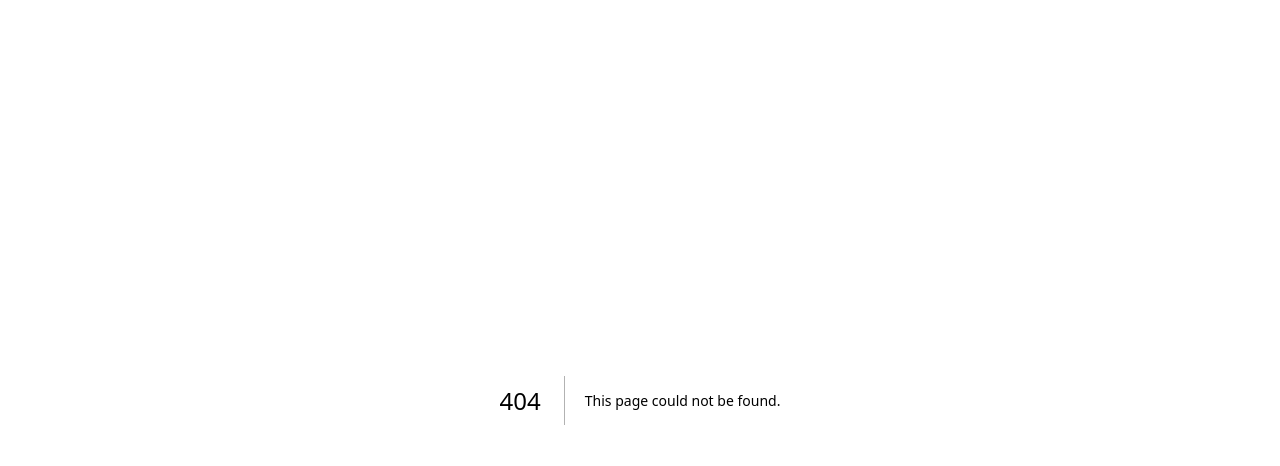
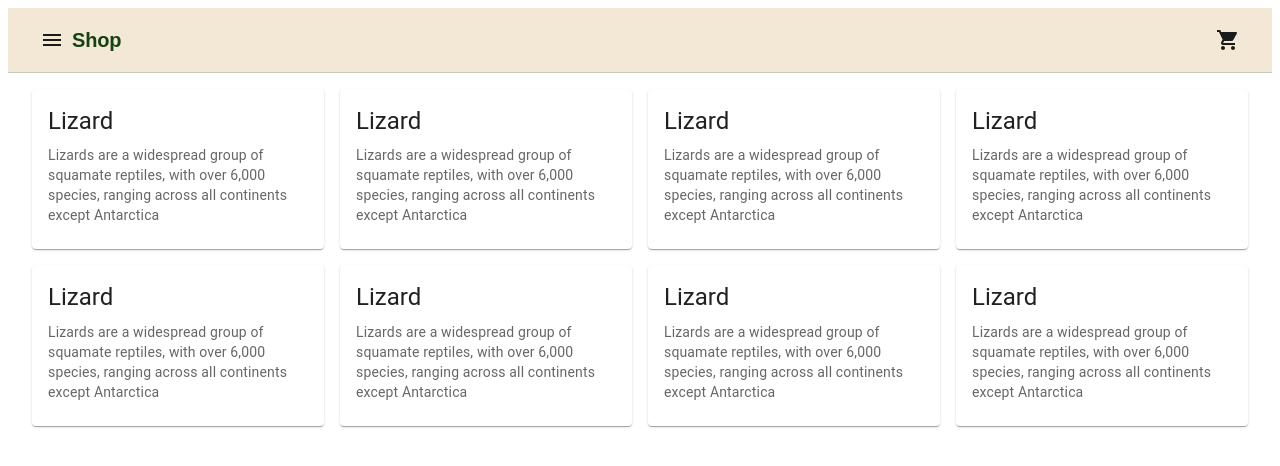
Before and after one commit to dylanp1212/kit_grail, a Next.js app in the folder App/Shopper/: page /listings in a window 1280 px wide. Before the commit this address had no page. Shown: the top 466 px of the page. Built offline with nearby package versions, Linux system fonts and the light colour scheme.

Commit message:
bootstrap shopper app and add components from spike in lisitings

```diff
--- /dev/null
+++ b/App/Shopper/src/app/listings/DrawerButton.tsx
@@ -0,0 +1,26 @@
+'use client'
+
+import { useState } from 'react'
+import Drawer from '@mui/material/Drawer'
+import IconButton from '@mui/material/IconButton'
+import MenuIcon from '@mui/icons-material/Menu'
+import DrawerList from './DrawerList'
+
+export default function DrawerButton() {
+  const [open, setOpen] = useState(false)
+
+  return (
+    <>
+      <IconButton onClick={() => { setOpen(true); }} sx={{ color: '#1a1c1a' }}>
+        <MenuIcon />
+      </IconButton>
+      <Drawer
+        open={open}
+        onClose={() => { setOpen(false); }}
+        slotProps={{ paper: { sx: { bgcolor: '#f4f4f0', width: 250 } } }}
+      >
+        <DrawerList />
+      </Drawer>
+    </>
+  )
+}
--- /dev/null
+++ b/App/Shopper/src/app/listings/DrawerList.tsx
@@ -0,0 +1,57 @@
+import Box from '@mui/material/Box';
+import Divider from '@mui/material/Divider';
+import List from '@mui/material/List';
+import ListItemButton from '@mui/material/ListItemButton';
+import ListItemIcon from '@mui/material/ListItemIcon';
+import ListItemText from '@mui/material/ListItemText';
+import StorefrontIcon from '@mui/icons-material/Storefront';
+import FavoriteIcon from '@mui/icons-material/Favorite';
+import ReceiptLongIcon from '@mui/icons-material/ReceiptLong';
+import PersonIcon from '@mui/icons-material/Person';
+import LocalOfferIcon from '@mui/icons-material/LocalOffer';
+import HelpIcon from '@mui/icons-material/Help';
+import SignoutButton from './SignoutButton';
+import ProfileCard from './ProfileCard';
+
+const iconSx = { color: '#42493e', minWidth: 40 };
+const btnSx = { borderRadius: '4px', '&:hover': { bgcolor: '#eeeeea' } };
+const textSlotProps = { primary: { sx: { fontFamily: '"Work Sans", sans-serif', color: '#1a1c1a', fontSize: '0.9375rem' } } };
+
+export default function DrawerList() {
+  return (
+    <Box sx={{ width: 250 }} role="presentation">
+      <ProfileCard />
+      <List sx={{ p: 1 }}>
+        <ListItemButton sx={btnSx}>
+          <ListItemIcon sx={iconSx}><StorefrontIcon /></ListItemIcon>
+          <ListItemText primary="Shop" slotProps={textSlotProps} />
+        </ListItemButton>
+        <ListItemButton sx={btnSx}>
+          <ListItemIcon sx={iconSx}><FavoriteIcon /></ListItemIcon>
+          <ListItemText primary="Wishlist" slotProps={textSlotProps} />
+        </ListItemButton>
+        <ListItemButton sx={btnSx}>
+          <ListItemIcon sx={iconSx}><ReceiptLongIcon /></ListItemIcon>
+          <ListItemText primary="My Orders" slotProps={textSlotProps} />
+        </ListItemButton>
+        <ListItemButton sx={btnSx}>
+          <ListItemIcon sx={iconSx}><PersonIcon /></ListItemIcon>
+          <ListItemText primary="Profile" slotProps={textSlotProps} />
+        </ListItemButton>
+        <Divider sx={{ my: 1, borderColor: '#c2c9bb' }} />
+        <ListItemButton sx={btnSx}>
+          <ListItemIcon sx={iconSx}><LocalOfferIcon /></ListItemIcon>
+          <ListItemText primary="Offers Made" slotProps={textSlotProps} />
+        </ListItemButton>
+        <ListItemButton sx={btnSx}>
+          <ListItemIcon sx={iconSx}><HelpIcon /></ListItemIcon>
+          <ListItemText primary="Help and Support" slotProps={textSlotProps} />
+        </ListItemButton>
+        <Divider sx={{ my: 2, visibility: 'hidden' }} />
+        <Box sx={{ display: 'flex', justifyContent: 'center' }}>
+          <SignoutButton />
+        </Box>
+      </List>
+    </Box>
+  );
+}
--- /dev/null
+++ b/App/Shopper/src/app/listings/ItemList.tsx
@@ -0,0 +1,47 @@
+import { Box, Card, CardContent, Typography } from '@mui/material';
+
+const items = [
+  { title: 'Lizard', description: 'Lizards are a widespread group of squamate reptiles, with over 6,000 species, ranging across all continents except Antarctica' },
+  { title: 'Lizard', description: 'Lizards are a widespread group of squamate reptiles, with over 6,000 species, ranging across all continents except Antarctica' },
+  { title: 'Lizard', description: 'Lizards are a widespread group of squamate reptiles, with over 6,000 species, ranging across all continents except Antarctica' },
+  { title: 'Lizard', description: 'Lizards are a widespread group of squamate reptiles, with over 6,000 species, ranging across all continents except Antarctica' },
+  { title: 'Lizard', description: 'Lizards are a widespread group of squamate reptiles, with over 6,000 species, ranging across all continents except Antarctica' },
+  { title: 'Lizard', description: 'Lizards are a widespread group of squamate reptiles, with over 6,000 species, ranging across all continents except Antarctica' },
+  { title: 'Lizard', description: 'Lizards are a widespread group of squamate reptiles, with over 6,000 species, ranging across all continents except Antarctica' },
+  { title: 'Lizard', description: 'Lizards are a widespread group of squamate reptiles, with over 6,000 species, ranging across all continents except Antarctica' },
+];
+
+export default function ItemList() {
+  return (
+    <Box
+      sx={{
+        display: 'flex',
+        flexWrap: 'wrap',
+        justifyContent: 'center',
+        gap: 2,
+        p: 2,
+      }}
+    >
+      {items.map((item, index) => (
+        <Box key={index} sx={{
+          width: { xs: 'calc(50% - 16px)',
+            sm: 'calc(33.33% - 16px)',
+            md: 'calc(25% - 16px)',
+            lg: 'calc(25% - 16px)'
+          }
+        }}>
+          <Card sx={{ width: '100%' }}>
+            <CardContent>
+              <Typography gutterBottom variant="h5" component="div">
+                {item.title}
+              </Typography>
+              <Typography variant="body2" sx={{ color: 'text.secondary' }}>
+                {item.description}
+              </Typography>
+            </CardContent>
+          </Card>
+        </Box>
+      ))}
+    </Box>
+  );
+}
--- /dev/null
+++ b/App/Shopper/src/app/listings/ProfileCard.tsx
@@ -0,0 +1,19 @@
+import Box from '@mui/material/Box';
+import Avatar from '@mui/material/Avatar';
+import Typography from '@mui/material/Typography';
+
+export default function ProfileCard() {
+  return (
+    <Box sx={{ display: 'flex', alignItems: 'center', p: 2, borderBottom: '1px solid #c2c9bb' }}>
+      <Avatar alt="User Name" src="/static/images/avatar/1.jpg" sx={{ width: 56, height: 56, mr: 2 }} />
+      <Box>
+        <Typography sx={{ fontFamily: '"Lexend", sans-serif', fontWeight: 600, fontSize: '1rem', color: '#1a1c1a' }}>
+          John Doe
+        </Typography>
+        <Typography sx={{ fontFamily: '"Work Sans", sans-serif', fontSize: '0.75rem', color: '#42493e' }}>
+          Product Designer
+        </Typography>
+      </Box>
+    </Box>
+  );
+}
--- /dev/null
+++ b/App/Shopper/src/app/listings/ShoppingCartButton.jsx
@@ -0,0 +1,10 @@
+import ShoppingCartIcon from '@mui/icons-material/ShoppingCart';
+import IconButton from '@mui/material/IconButton';
+
+export default function ShoppingCartButton() {
+  return (
+    <IconButton sx={{ color: '#1a1c1a' }}>
+      <ShoppingCartIcon />
+    </IconButton>
+  );
+}
--- /dev/null
+++ b/App/Shopper/src/app/listings/SignoutButton.tsx
@@ -0,0 +1,22 @@
+import Button from '@mui/material/Button';
+import LogoutIcon from '@mui/icons-material/Logout';
+
+export default function SignoutButton() {
+  return (
+    <Button
+      variant="contained"
+      endIcon={<LogoutIcon />}
+      sx={{
+        bgcolor: '#885035',
+        color: '#ffffff',
+        fontFamily: '"Work Sans", sans-serif',
+        fontWeight: 600,
+        borderRadius: '4px',
+        textTransform: 'none',
+        '&:hover': { bgcolor: '#6b3a20' },
+      }}
+    >
+      Sign Out
+    </Button>
+  );
+}
--- /dev/null
+++ b/App/Shopper/src/app/listings/TopBar.tsx
@@ -0,0 +1,26 @@
+import AppBar from '@mui/material/AppBar';
+import Box from '@mui/material/Box';
+import Toolbar from '@mui/material/Toolbar';
+import Typography from '@mui/material/Typography';
+import DrawerButton from './DrawerButton';
+import ShoppingCartButton from './ShoppingCartButton';
+
+export default function ButtonAppBar() {
+  return (
+    <Box sx={{ flexGrow: 1 }}>
+      <AppBar position="static" color="transparent" sx={{ bgcolor: '#F2E8D5', boxShadow: 'none', borderBottom: '1px solid #c2c9bb' }}>
+        <Toolbar>
+          <DrawerButton />
+          <Typography
+            variant="h6"
+            component="div"
+            sx={{ flexGrow: 1, fontFamily: '"Lexend", sans-serif', fontWeight: 600, letterSpacing: '-0.01em', color: '#154212' }}
+          >
+            Shop
+          </Typography>
+          <ShoppingCartButton />
+        </Toolbar>
+      </AppBar>
+    </Box>
+  );
+}
--- /dev/null
+++ b/App/Shopper/src/app/listings/View.tsx
@@ -0,0 +1,14 @@
+
+import TopBar from './TopBar'
+import ItemList from './ItemList'
+
+export default function View() {
+  return (
+    <>
+      <TopBar />
+      <main>
+        <ItemList />
+      </main>
+    </>
+  )
+}
--- /dev/null
+++ b/App/Shopper/src/app/listings/page.tsx
@@ -0,0 +1,9 @@
+import View from './View'
+
+export default function ShopPage() {
+  return (
+    <main>
+      <View />
+    </main>
+  )
+}
```
